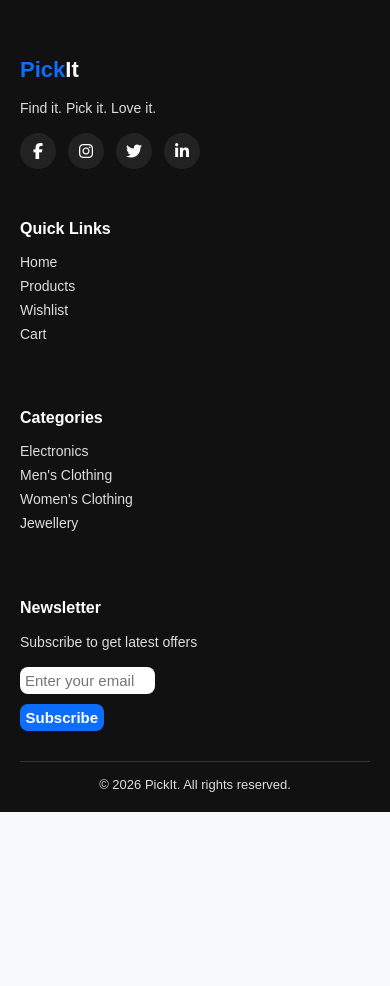
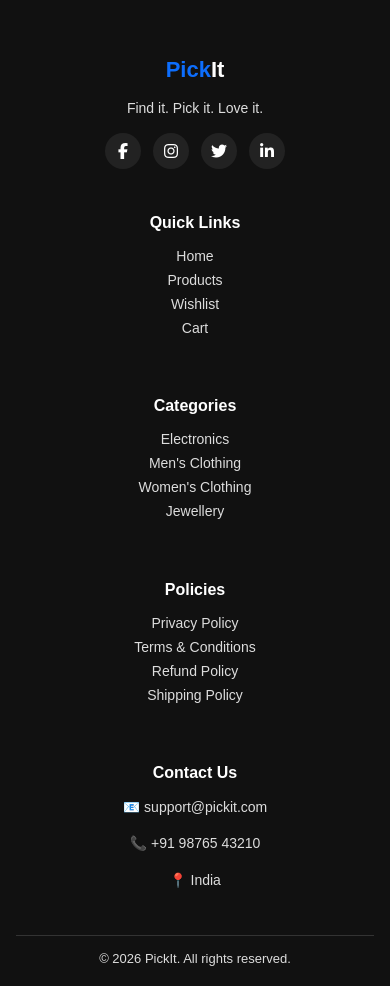
Before and after one commit to akshithareddysalla-sys/PickIt, a React (Create React App) app: page /register in a window 390 px wide. Shown: the part 1000-1986 px from the top of the page. Before the commit the page ends 1812 px from the top, so only its background shows below. Built offline with nearby package versions, Linux system fonts and the light colour scheme.

Commit message:
Components added to footer

```diff
--- a/src/components/Footer.js
+++ b/src/components/Footer.js
@@ -1,37 +1,8 @@
-import { useState } from "react";
 import { useNavigate } from "react-router-dom";
 import "../styles/footer.css";
 
 export default function Footer() {
-  const [email, setEmail] = useState("");
-  const [error, setError] = useState("");
-  const [showToast, setShowToast] = useState(false);
   const navigate = useNavigate();
-
-  const handleSubscribe = () => {
-    // Simple email regex
-    const emailRegex = /^[^\s@]+@[^\s@]+\.[^\s@]+$/;
-
-    if (!email) {
-      setError("Email is required");
-      return;
-    }
-
-    if (!emailRegex.test(email)) {
-      setError("Please enter a valid email");
-      return;
-    }
-
-    // Success
-    setError("");
-    setEmail("");
-    setShowToast(true);
-
-    // Auto hide toast
-    setTimeout(() => {
-      setShowToast(false);
-    }, 3000);
-  };
 
   return (
     <>
@@ -55,59 +26,41 @@ export default function Footer() {
           <div className="footer-section">
             <h4>Quick Links</h4>
             <ul>
-              <li onClick={() => navigate("/")}>
-              Home
-              </li>
-              <li onClick={() => navigate("/products")}>
-              Products
-              </li>
-              <li onClick={() => navigate("/wishlist")}>
-              Wishlist
-              </li>
-              <li onClick={() => navigate("/cart")}>
-              Cart
-              </li>
+              <li onClick={() => navigate("/")}> Home </li>
+              <li onClick={() => navigate("/products")}> Products </li>
+              <li onClick={() => navigate("/wishlist")}> Wishlist </li>
+              <li onClick={() => navigate("/cart")}> Cart </li>
             </ul>
           </div>
 
           {/* CATEGORIES */}
           <div className="footer-section">
-          <h4>Categories</h4>
-          <ul>
-              <li onClick={() => navigate("/products?category=electronics")}>
-              Electronics
-              </li>
-              <li onClick={() => navigate("/products?category=men's clothing")}>
-              Men's Clothing
-              </li>
-              <li onClick={() => navigate("/products?category=women's clothing")}>
-              Women's Clothing
-              </li>
-              <li onClick={() => navigate("/products?category=jewelery")}>
-              Jewellery
-              </li>
-          </ul>
+            <h4>Categories</h4>
+            <ul>
+              <li onClick={() => navigate("/products?category=electronics")}> Electronics </li>
+              <li onClick={() => navigate("/products?category=men's clothing")}> Men's Clothing </li>
+              <li onClick={() => navigate("/products?category=women's clothing")}> Women's Clothing </li>
+              <li onClick={() => navigate("/products?category=jewelery")}> Jewellery </li>
+            </ul>
           </div>
 
+          {/* POLICIES */}
+          <div className="footer-section">
+            <h4>Policies</h4>
+            <ul>
+              <li>Privacy Policy</li>
+              <li>Terms & Conditions</li>
+              <li>Refund Policy</li>
+              <li>Shipping Policy</li>
+            </ul>
+          </div>
 
-          {/* NEWSLETTER */}
+          {/* CONTACT */}
           <div className="footer-section">
-            <h4>Newsletter</h4>
-            <p>Subscribe to get latest offers</p>
-
-            <div className="newsletter">
-              <input
-                type="email"
-                placeholder="Enter your email"
-                value={email}
-                onChange={(e) => setEmail(e.target.value)}
-              />
-              <button onClick={handleSubscribe}>
-                Subscribe
-              </button>
-            </div>
-
-            {error && <p className="error-text">{error}</p>}
+            <h4>Contact Us</h4>
+            <p>📧 support@pickit.com</p>
+            <p>📞 +91 98765 43210</p>
+            <p>📍 India</p>
           </div>
         </div>
 
@@ -115,13 +68,6 @@ export default function Footer() {
           © {new Date().getFullYear()} PickIt. All rights reserved.
         </div>
       </footer>
-
-      {/* TOAST */}
-      {showToast && (
-        <div className="toast">
-          ✅ Subscribed successfully!
-        </div>
-      )}
     </>
   );
 }
--- a/src/styles/footer.css
+++ b/src/styles/footer.css
@@ -80,6 +80,7 @@
   width: 36px;
   height: 36px;
   border-radius: 50%;
+  text-decoration: none;
   display: flex;
   align-items: center;
   justify-content: center;
@@ -92,88 +93,20 @@
   transform: translateY(-3px);
 }
 
-/* NEWSLETTER */
-.newsletter {
-  display: flex;
-  margin-top: 10px;
-}
-
-.newsletter input {
-  flex: 1;
-  padding: 10px;
-  border-radius: 8px 0 0 8px;
-  border: none;
-  outline: none;
-  font-size: 14px;
-}
-
-.newsletter button {
-  padding: 10px 16px;
-  border-radius: 0 8px 8px 0;
-  border: none;
-  background: #0d6efd;
-  color: white;
-  font-weight: 600;
-  cursor: pointer;
-  transition: 0.3s;
-}
-
-.newsletter button:hover {
-  background: #084298;
-}
-
 /* MOBILE */
 @media (max-width: 926px) {
-  .newsletter {
-    flex-direction: column;
-    align-items: stretch;
-    width: -moz-fit-content;
-    width: fit-content;
+  .footer {
+    padding: 40px 16px 20px;
+    overflow-x: hidden;
   }
-  .newsletter input {
-    width: 60%;
-    border-radius: 8px;
-    padding: 5px;
-    font-size: 15px;
+  .footer-container {
+    grid-template-columns: 1fr;
+    gap: 24px;
   }
-  .newsletter button {
-    width: 40%;
-    margin-top: 10px;
-    border-radius: 8px;
-    padding: 5px;
-    font-size: 15px;
+  .footer-section {
+    text-align: center;
   }
-}
-/* ERROR TEXT */
-.error-text {
-  color: #ff4d4f;
-  font-size: 13px;
-  margin-top: 6px;
-}
-
-/* TOAST MESSAGE */
-.toast {
-  position: fixed;
-  bottom: 30px;
-  right: 30px;
-  background: #0d6efd;
-  color: white;
-  padding: 14px 20px;
-  border-radius: 10px;
-  font-size: 14px;
-  font-weight: 600;
-  z-index: 9999;
-  box-shadow: 0 10px 30px rgba(0, 0, 0, 0.25);
-  animation: slideIn 0.3s ease;
-}
-
-@keyframes slideIn {
-  from {
-    transform: translateY(20px);
-    opacity: 0;
-  }
-  to {
-    transform: translateY(0);
-    opacity: 1;
+  .social-icons {
+    justify-content: center;
   }
 }/*# sourceMappingURL=footer.css.map */
--- a/src/styles/footer.scss
+++ b/src/styles/footer.scss
@@ -80,11 +80,10 @@
   width: 36px;
   height: 36px;
   border-radius: 50%;
-
+  text-decoration: none;
   display: flex;
   align-items: center;
   justify-content: center;
-
   cursor: pointer;
   transition: 0.3s;
 }
@@ -94,91 +93,23 @@
   transform: translateY(-3px);
 }
 
-/* NEWSLETTER */
-.newsletter {
-  display: flex;
-  margin-top: 10px;
-}
-
-.newsletter input {
-  flex: 1;
-  padding: 10px;
-  border-radius: 8px 0 0 8px;
-  border: none;
-  outline: none;
-  font-size: 14px;
-}
-
-.newsletter button {
-  padding: 10px 16px;
-  border-radius: 0 8px 8px 0;
-  border: none;
-  background: #0d6efd;
-  color: white;
-  font-weight: 600;
-  cursor: pointer;
-  transition: 0.3s;
-}
-
-.newsletter button:hover {
-  background: #084298;
-}
-
 /* MOBILE */
 @media (max-width: 926px) {
-  .newsletter {
-    flex-direction: column;
-    align-items: stretch;
-    width: fit-content;
+  .footer {
+    padding: 40px 16px 20px;
+    overflow-x: hidden;
   }
 
-  .newsletter input {
-    width: 60%;
-    border-radius: 8px;
-    padding: 5px;
-    font-size: 15px;
+  .footer-container {
+    grid-template-columns: 1fr;
+    gap: 24px;
   }
 
-  .newsletter button {
-    width: 40%;
-    margin-top: 10px;
-    border-radius: 8px;
-    padding: 5px;
-    font-size: 15px;
+  .footer-section {
+    text-align: center;
+  }
+
+  .social-icons {
+    justify-content: center;
   }
 }
-
-/* ERROR TEXT */
-.error-text {
-  color: #ff4d4f;
-  font-size: 13px;
-  margin-top: 6px;
-}
-
-/* TOAST MESSAGE */
-.toast {
-  position: fixed;
-  bottom: 30px;
-  right: 30px;
-  background: #0d6efd;
-  color: white;
-  padding: 14px 20px;
-  border-radius: 10px;
-  font-size: 14px;
-  font-weight: 600;
-  z-index: 9999;
-
-  box-shadow: 0 10px 30px rgba(0, 0, 0, 0.25);
-  animation: slideIn 0.3s ease;
-}
-
-@keyframes slideIn {
-  from {
-    transform: translateY(20px);
-    opacity: 0;
-  }
-  to {
-    transform: translateY(0);
-    opacity: 1;
-  }
-}
```
Also changed, not shown: 1 other file (tests, documents, lock files or other folders).
